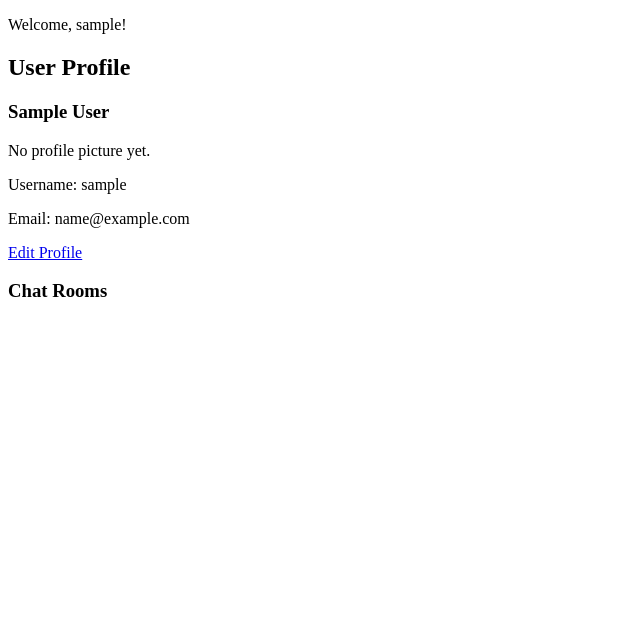
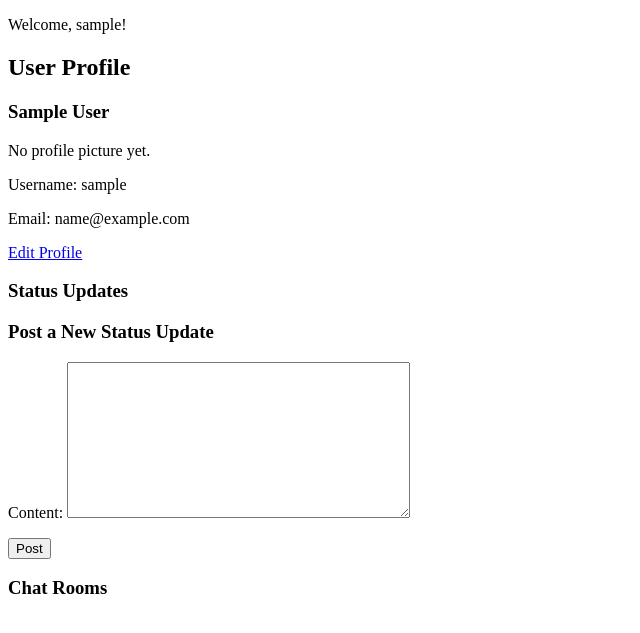
Before and after one commit to Marieid/eLearning_project, a Django app: page /accounts/profile/ in a window 1280 px wide. Shown: the top 633 px of the page, without its empty margins (0-640 px from the left). Run offline with Django 3.2, Linux system fonts and the light colour scheme; the visitor is signed in with stand-in values (Sample User, id 1); data that the repository does not hold is empty.

Commit message:
Developing the status update functionality

```diff
--- a/eLearning_app/forms.py
+++ b/eLearning_app/forms.py
@@ -2,7 +2,7 @@ from .models import Feedback
 from django import forms
 from django.contrib.auth.forms import UserCreationForm
 from django.contrib.auth.models import Group, Permission
-from .models import User, Course, elearnUser, Material, Feedback
+from .models import User, Course, elearnUser, Material, Feedback, StatusUpdate
 
 
 class StudentRegistrationForm(UserCreationForm):
@@ -123,4 +123,11 @@ class FeedbackForm(forms.ModelForm):
 
     # You can customize field widgets or add more validation here if needed
     # For example, to make the rating field a dropdown:
-    rating = forms.ChoiceField(choices=[(i, i) for i in range(1, 6)])  # 1 to 5 rating scale
+    rating = forms.ChoiceField(
+        choices=[(i, i) for i in range(1, 6)])  # 1 to 5 rating scale
+
+
+class StatusUpdateForm(forms.ModelForm):
+    class Meta:
+        model = StatusUpdate
+        fields = ['content']
--- a/eLearning_app/templates/base.html
+++ b/eLearning_app/templates/base.html
@@ -2,8 +2,9 @@
 <html>
 <head>
     <title>eLearning App</title>
-    </head>
+</head>
 <body>
+
     {% if messages %}
         <ul class="messages">
             {% for message in messages %}
@@ -27,4 +28,5 @@
         {% endblock %}
     </div>
 </body>
+<script src="https://code.jquery.com/jquery-3.7.0.min.js"></script>
 </html>
--- a/eLearning_app/templates/eLearning_app/profile.html
+++ b/eLearning_app/templates/eLearning_app/profile.html
@@ -1,12 +1,10 @@
-{% extends 'base.html' %}
-
-{% block content %}
+{% extends 'base.html' %} {% block content %}
 <h2>User Profile</h2>
 
 <h3>{{ user.first_name }} {{ user.last_name }}</h3>
 
 {% if user.profile_picture %}
-        <img src="{{ user.profile_picture.url }}" alt="Profile Picture" width="200">
+<img src="{{ user.profile_picture.url }}" alt="Profile Picture" width="200" />
 {% else %}
 <p>No profile picture yet.</p>
 {% endif %}
@@ -19,7 +17,9 @@
 <h3>Enrolled Courses</h3>
 <ul>
   {% for course in user.elearnuser.enrolled_courses.all %}
-                <li><a href="{% url 'course_detail' course.id %}">{{ course.name }}</a></li>
+  <li>
+    <a href="{% url 'course_detail' course.id %}">{{ course.name }}</a>
+  </li>
   {% endfor %}
 </ul>
 
@@ -34,12 +34,6 @@
   {% endfor %}
 </ul>
 
-        <h3>Status Updates</h3>
-        <ul>
-            {% for status_update in user.statusupdate_set.all %}
-                <li>{{ status_update.content }} ({{ status_update.timestamp }})</li>
-            {% endfor %}
-        </ul>
 {% elif user.elearnuser.user_type == 'teacher' %}
 <h3>Courses Taught</h3>
 <ul>
@@ -47,13 +41,24 @@
   <li>
     <a href="{% url 'course_detail' course.id %}">{{ course.name }}</a>
     <a href="{% url 'edit_course' course.id %}"> Edit </a> |
-                <a href="{% url 'delete_course' course.id %}" onclick="return confirm('Are you sure you want to delete this course?')">Delete</a>
-                {% if course.enrollment_status == 'open' %}
-                    | <a href="{% url 'close_enrollment' course.id %}" onclick="return confirm('Are you sure you want to close enrollment for this course?')">Close Enrollment</a>
-                {% else %}
-                    | <a href="{% url 'open_enrollment' course.id %}" onclick="return confirm('Are you sure you want to reopen enrollment for this course?')">Reopen Enrollment</a>
-                {% endif %}
-                | <a href="{% url 'add_material' course.id %}">Add Material</a>
+    <a
+      href="{% url 'delete_course' course.id %}"
+      onclick="return confirm('Are you sure you want to delete this course?')"
+      >Delete</a
+    >
+    {% if course.enrollment_status == 'open' %} |
+    <a
+      href="{% url 'close_enrollment' course.id %}"
+      onclick="return confirm('Are you sure you want to close enrollment for this course?')"
+      >Close Enrollment</a
+    >
+    {% else %} |
+    <a
+      href="{% url 'open_enrollment' course.id %}"
+      onclick="return confirm('Are you sure you want to reopen enrollment for this course?')"
+      >Reopen Enrollment</a
+    >
+    {% endif %} | <a href="{% url 'add_material' course.id %}">Add Material</a>
 
     <h4>Materials</h4>
     <ul>
@@ -61,14 +66,31 @@
       <li>
         <a href="{{ material.file.url }}">{{ material.file.name }}</a>
         <a href="{% url 'edit_material' course.id material.id %}">Edit</a> |
-                            <a href="{% url 'delete_material' course.id material.id %}" onclick="return confirm('Are you sure you want to delete this material?')">Delete</a>
+        <a
+          href="{% url 'delete_material' course.id material.id %}"
+          onclick="return confirm('Are you sure you want to delete this material?')"
+          >Delete</a
+        >
       </li>
       {% endfor %}
     </ul>
-
   </li>
   {% endfor %}
 </ul>
+{% endif %}
+
+<h3>Status Updates</h3>
+<ul id="status-updates-list">
+  {% for status_update in user.statusupdate_set.all %} {% include
+  'eLearning_app/status_update.html' %} {% endfor %}
+</ul>
+
+{% if user.is_authenticated %}
+<h3>Post a New Status Update</h3>
+<form id="status-update-form" method="post">
+  {% csrf_token %} {{ status_update_form.as_p }}
+  <button type="submit">Post</button>
+</form>
 {% endif %}
 
 <h3>Chat Rooms</h3>
@@ -79,3 +101,41 @@
 </ul>
 
 {% endblock %}
+
+{% block scripts %}
+<script>
+  var jQuery = $.noConflict();
+  jQuery(document).ready(function() {
+    $("#status-update-form").submit(function (event) {
+      // Prevent default form submission
+      event.preventDefault();
+
+      // Log the serialized form data before sending the request
+      console.log("Form data:", $(this).serialize());
+
+      $.ajax({
+        type: "POST",
+        url: '{% url "post_status_update" %}',
+        data: $(this).serialize(),
+        contentType: false,
+        processData: false,
+        success: function (response) {
+          if (response.success) {
+            console.log("AJAX Success: Status update posted successfully!");
+            console.log("Response data:", response);
+            $("#status-updates-list").prepend(response.new_status_update_html);
+            $("#status-update-form")[0].reset();
+          } else {
+            console.error("AJAX Error: Failed to post status update.");
+            console.error("Error details:", response.errors || response.message);
+          }
+        },
+        error: function (error) {
+          console.error("AJAX Error: An error occurred during the request.");
+          console.error("Error details:", error);
+        },
+      });
+    });
+  });
+</script>
+{% endblock %}
--- /dev/null
+++ b/eLearning_app/templates/eLearning_app/status_update.html
@@ -0,0 +1 @@
+<li>{{ status_update.content }} ({{ status_update.timestamp }})</li>
--- a/eLearning_app/urls.py
+++ b/eLearning_app/urls.py
@@ -30,4 +30,7 @@ urlpatterns = [
     path('profile/edit/', views.edit_profile, name='edit_profile'),
     path('course/<int:course_id>/submit_feedback/',
          views.submit_feedback, name='submit_feedback'),
+    path('post_status_update/', views.post_status_update,
+         name='post_status_update'),
+
 ]
--- a/eLearning_app/views.py
+++ b/eLearning_app/views.py
@@ -4,10 +4,12 @@ from django.contrib.auth.views import LoginView
 from django.contrib import messages
 from django.shortcuts import render, get_object_or_404
 from .models import Course, Enrollment, Material
-from .forms import StudentRegistrationForm, TeacherRegistrationForm, CourseCreationForm, UserProfileUpdateForm, MaterialForm, FeedbackForm
+from .forms import StudentRegistrationForm, TeacherRegistrationForm, CourseCreationForm, UserProfileUpdateForm, MaterialForm, FeedbackForm, StatusUpdateForm
 from django.contrib.auth.decorators import permission_required
 from django.db import transaction
 from django.db.models import Q
+from django.http import JsonResponse
+from django.template.loader import render_to_string
 
 
 def index(request):
@@ -59,6 +61,7 @@ def profile(request):
                 teacher=request.user.elearnuser)
             context['courses_taught'] = courses_taught
 
+    context['status_update_form'] = StatusUpdateForm()
     return render(request, 'eLearning_app/profile.html', context)
 
 
@@ -315,3 +318,27 @@ def submit_feedback(request, course_id):
         form = FeedbackForm()
 
     return render(request, 'eLearning_app/submit_feedback.html', {'form': form, 'course': course})
+
+
+@login_required
+def post_status_update(request):
+    # Handle AJAX POST requests
+    if request.method == 'POST' and request.is_ajax():
+        print(request.POST)
+        form = StatusUpdateForm(request.POST)
+        print(form.is_valid())
+        if form.is_valid():
+            status_update = form.save(commit=False)
+            status_update.user = request.user
+            print(status_update)
+            status_update.save()
+            print(status_update)
+            # Render the new status update to HTML
+            new_status_update_html = render_to_string(
+                'eLearning_app/status_update.html', {'status_update': status_update})
+            print(new_status_update_html)
+            return JsonResponse({'success': True, 'new_status_update_html': new_status_update_html})
+        else:
+            return JsonResponse({'success': False, 'errors': form.errors})
+    else:
+        return JsonResponse({'success': False, 'message': 'Invalid request'})
```
Lines whose indentation alone changed are shown as unchanged.
